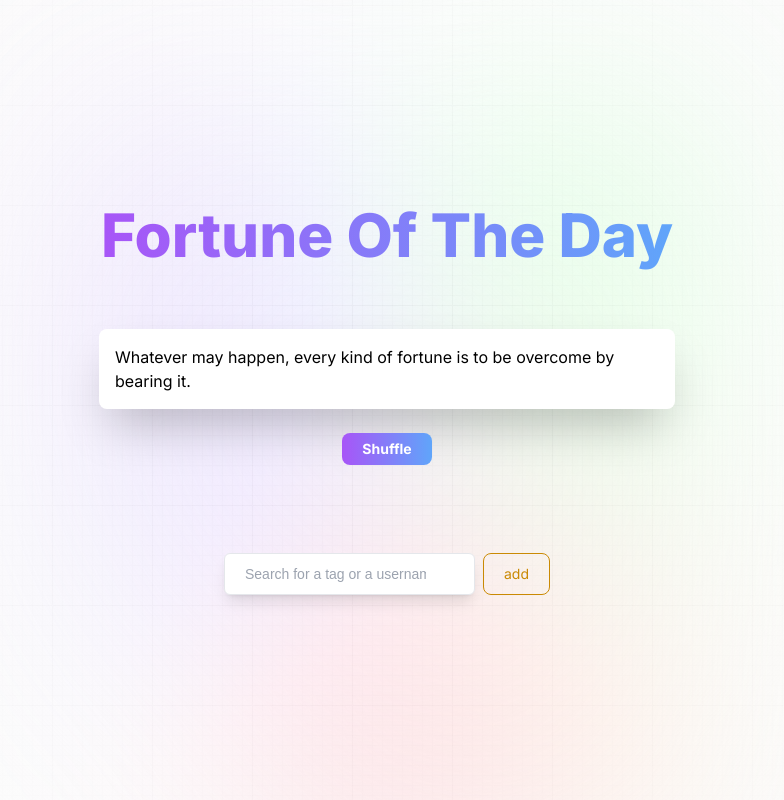
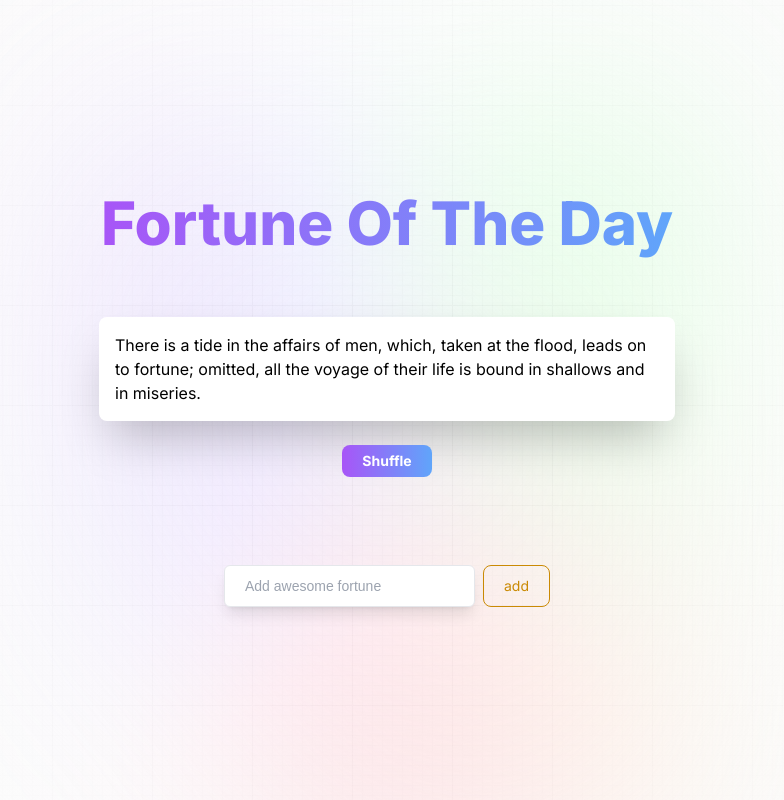
Before and after one commit to Supanut1911/Fortune-of-the-Day, a Next.js app: page / in a window 1280 px wide. Shown: the whole page, without its empty margins (253-1037 px from the left). Built offline with nearby package versions, Linux system fonts and the light colour scheme.

Commit message:
fix: add more fortune list

```diff
--- a/components/Feed.tsx
+++ b/components/Feed.tsx
@@ -8,6 +8,8 @@ const Feed = () => {
     "A great fortune is a great servitude.",
     "It is not Justice the servant of men, but accident, hazard, Fortune-the ally of patient Time-that holds an even and scrupulous balance.",
     "Whatever may happen, every kind of fortune is to be overcome by bearing it.",
+    "The tallest trees are most in the power of the winds, and ambitious men of the blasts of fortune.",
+    "There is a tide in the affairs of men, which, taken at the flood, leads on to fortune; omitted, all the voyage of their life is bound in shallows and in miseries.",
   ]);
   const [fortune, setFortune] = useState("");
   const [newFortune, setnewFortune] = useState("");
@@ -43,7 +45,7 @@ const Feed = () => {
         <form className="relative w-full flex-center">
           <input
             type="text"
-            placeholder="Search for a tag or a username"
+            placeholder="Add awesome fortune"
             onChange={(e) => {
               setnewFortune(e.target.value);
             }}
```
